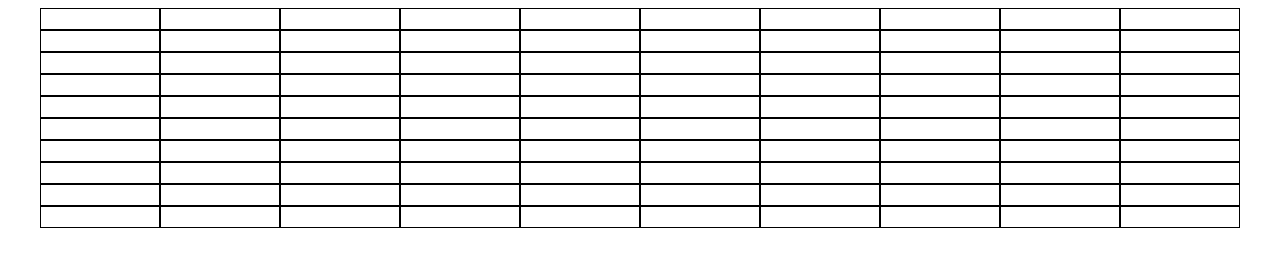
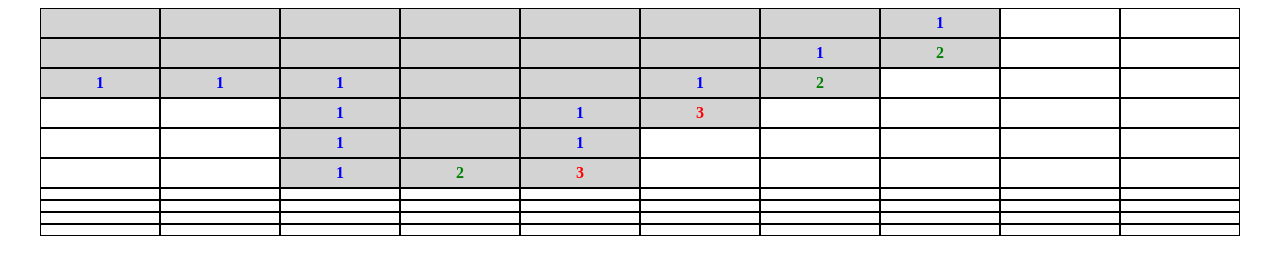
Before and after one commit to IlyaKhokhanov/rs-school, a website built with webpack: page minesweeper/src/index.html in a window 1280 px wide. Both pictures are taken after a click on the element 100 px from the left and 19 px from the top of the page. Built offline with nearby package versions, Linux system fonts and the light colour scheme.

Commit message:
feat: add basic logic for board minesweeper

```diff
--- a/minesweeper/src/js/Board.js
+++ b/minesweeper/src/js/Board.js
@@ -1,5 +1,6 @@
 import Cell from './Cell';
 import { addElement, getRandom } from './utilits';
+import { checkForPlaint, getNearbyCells } from './boardUtilits';
 
 export default class Board {
   matrix = [];
@@ -9,11 +10,9 @@ export default class Board {
   constructor(container, length) {
     this.container = container;
     this.length = length;
-    const boardElement = addElement('div', 'board');
-    this.container.append(boardElement);
 
     this.addMatrix(length);
-    this.addCells(boardElement);
+    this.addCells();
   }
 
   addMatrix(length) {
@@ -26,13 +25,55 @@ export default class Board {
     }
   }
 
-  addCells(boardElement) {
+  addCells() {
+    const boardElement = addElement('div', 'board');
+    this.container.append(boardElement);
+
     this.matrix.forEach((arr) => {
       arr.forEach((elem) => {
         const cellElement = addElement('div', 'cell');
         cellElement.textContent = '';
         cellElement.addEventListener('click', () => {
-          this.addBombs(elem.x, elem.y);
+          this.clickHandler(elem.x, elem.y);
+        });
+        cellElement.addEventListener('contextmenu', (e) => {
+          e.preventDefault();
+          this.addFlag(elem.x, elem.y);
+        });
+        boardElement.append(cellElement);
+      });
+    });
+  }
+
+  updateCells() {
+    this.container.innerHTML = '';
+    const boardElement = addElement('div', 'board');
+    this.container.append(boardElement);
+
+    this.matrix.forEach((arr) => {
+      arr.forEach((elem) => {
+        const cellElement = addElement('div', 'cell');
+        if (elem.isFlag) {
+          cellElement.textContent = '🚩';
+        }
+        if (elem.isOpen) {
+          if (!elem.value) {
+            cellElement.textContent = '';
+          } else if (elem.isFlag) {
+            cellElement.textContent = '🚩';
+          } else if (elem.value === true) {
+            cellElement.textContent = '💥';
+          } else if (elem.value > 0) {
+            cellElement.textContent = elem.value;
+          }
+          cellElement.classList.add(`cell${elem.value}`);
+        }
+        cellElement.addEventListener('click', () => {
+          this.clickHandler(elem.x, elem.y);
+        });
+        cellElement.addEventListener('contextmenu', (e) => {
+          e.preventDefault();
+          this.addFlag(elem.x, elem.y);
         });
         boardElement.append(cellElement);
       });
@@ -40,24 +81,123 @@ export default class Board {
   }
 
   addBombs(x, y) {
-    let totalBombs = this.length;
+    let totalBombs = this.length * 1.6;
 
     while (totalBombs) {
       const randomX = getRandom(this.length - 1);
       const randomY = getRandom(this.length - 1);
 
-      if (
-        x !== randomX &&
-        x - 1 !== randomX &&
-        x + 1 !== randomX &&
-        y !== randomY &&
-        y - 1 !== randomY &&
-        y + 1 !== randomY
-      ) {
+      if (checkForPlaint(this.matrix, x, y, randomX, randomY)) {
         this.matrix[randomY][randomX].value = true;
         totalBombs -= 1;
       }
     }
-    console.log(this.matrix[y][x]);
+    this.addCellsValue();
+  }
+
+  clickEmptyCell(x, y) {
+    getNearbyCells(this.matrix, x, y).forEach((cell) => {
+      if (cell && !cell.isOpen) {
+        if (cell.value !== true) {
+          if (cell.value === 0) {
+            cell.open();
+            this.clickEmptyCell(cell.x, cell.y);
+          }
+          if (cell.value > 0) {
+            cell.open();
+          }
+        }
+      }
+    });
+  }
+
+  clickNumberCells(x, y) {
+    const arrCells = getNearbyCells(this.matrix, x, y);
+    const arrFlag = arrCells.filter((cell) => cell?.isFlag);
+    if (this.matrix[y][x].value === arrFlag.length) {
+      arrCells.forEach((cell) => {
+        if (cell && cell.value !== true) {
+          cell.open();
+          if (cell.value === 0) {
+            cell.open();
+            this.clickEmptyCell(cell.x, cell.y);
+          }
+        }
+      });
+    }
+  }
+
+  addFlag(x, y) {
+    const elem = this.matrix[y][x];
+    if (!elem.isOpen) {
+      elem.isFlag = elem.isFlag ? false : true;
+    }
+    this.updateCells();
+  }
+
+  openBombs() {
+    this.matrix.forEach((arr, y) => {
+      arr.forEach((cell, x) => {
+        if (this.matrix[y][x].value === true) {
+          this.matrix[y][x].open();
+        }
+      });
+    });
+  }
+
+  addCellsValue() {
+    this.matrix.forEach((arr, y) => {
+      arr.forEach((cell, x) => {
+        const val1 = this.matrix[y - 1]?.[x - 1]?.value;
+        const val2 = this.matrix[y - 1]?.[x]?.value;
+        const val3 = this.matrix[y - 1]?.[x + 1]?.value;
+        const val4 = this.matrix[y]?.[x - 1]?.value;
+        const val5 = this.matrix[y]?.[x + 1]?.value;
+        const val6 = this.matrix[y + 1]?.[x - 1]?.value;
+        const val7 = this.matrix[y + 1]?.[x]?.value;
+        const val8 = this.matrix[y + 1]?.[x + 1]?.value;
+
+        const countBombs = [
+          val1,
+          val2,
+          val3,
+          val4,
+          val5,
+          val6,
+          val7,
+          val8,
+        ].filter((el) => el === true).length;
+        if (this.matrix[y][x].value !== true) {
+          this.matrix[y][x].value = countBombs;
+        }
+      });
+    });
+  }
+
+  clickHandler(x, y) {
+    const elem = this.matrix[y][x];
+
+    if (this.isFirstClick) {
+      this.addBombs(x, y);
+      this.isFirstClick = false;
+    }
+
+    if (!elem.isOpen && !elem.isFlag) {
+      elem.open();
+      if (elem.value === 0) {
+        this.clickEmptyCell(x, y);
+      }
+
+      if (elem.value === true) {
+        this.openBombs(x, y);
+      }
+
+      this.updateCells();
+    }
+
+    if (elem.isOpen && elem.value > 0) {
+      this.clickNumberCells(x, y);
+      this.updateCells();
+    }
   }
 }
--- a/minesweeper/src/js/Cell.js
+++ b/minesweeper/src/js/Cell.js
@@ -1,9 +1,14 @@
 export default class Cell {
-  constructor(board, x, y, value = '', isOpen = false) {
+  constructor(board, x, y, value = 0, isOpen = false, isFlag = false) {
     this.board = board;
     this.x = x;
     this.y = y;
     this.value = value;
     this.isOpen = isOpen;
+    this.isFlag = isFlag;
+  }
+
+  open() {
+    this.isOpen = true;
   }
 }
--- /dev/null
+++ b/minesweeper/src/js/boardUtilits.js
@@ -0,0 +1,26 @@
+export function checkForPlaint(matrix, x, y, randomX, randomY) {
+  return (
+    matrix[y]?.[x] !== matrix[randomY]?.[randomX] &&
+    matrix[y - 1]?.[x - 1] !== matrix[randomY]?.[randomX] &&
+    matrix[y - 1]?.[x] !== matrix[randomY]?.[randomX] &&
+    matrix[y - 1]?.[x + 1] !== matrix[randomY]?.[randomX] &&
+    matrix[y]?.[x - 1] !== matrix[randomY]?.[randomX] &&
+    matrix[y]?.[x + 1] !== matrix[randomY]?.[randomX] &&
+    matrix[y + 1]?.[x - 1] !== matrix[randomY]?.[randomX] &&
+    matrix[y + 1]?.[x] !== matrix[randomY]?.[randomX] &&
+    matrix[y + 1]?.[x + 1] !== matrix[randomY]?.[randomX]
+  );
+}
+
+export function getNearbyCells(matrix, x, y) {
+  const cell1 = matrix[y - 1]?.[x - 1];
+  const cell2 = matrix[y - 1]?.[x];
+  const cell3 = matrix[y - 1]?.[x + 1];
+  const cell4 = matrix[y]?.[x - 1];
+  const cell5 = matrix[y]?.[x + 1];
+  const cell6 = matrix[y + 1]?.[x - 1];
+  const cell7 = matrix[y + 1]?.[x];
+  const cell8 = matrix[y + 1]?.[x + 1];
+
+  return [cell1, cell2, cell3, cell4, cell5, cell6, cell7, cell8];
+}
--- a/minesweeper/src/js/utilits.js
+++ b/minesweeper/src/js/utilits.js
@@ -7,7 +7,3 @@ export function addElement(tagName, className) {
   elem.classList.add(className);
   return elem;
 }
-
-// export function checkCells(x, y, matrix, callback) {
-//   let count = 0
-// }
--- a/minesweeper/src/style.scss
+++ b/minesweeper/src/style.scss
@@ -7,9 +7,64 @@
   width: 100%;
   display: grid;
   grid-template-columns: repeat(10, 1fr);
+
+  .cell {
+    display: flex;
+    align-items: center;
+    justify-content: center;
+    padding: 5px;
+    border: 1px solid black;
+    font-weight: 700;
+    cursor: pointer;
+
+    &.celltrue {
+      background-color: lightgray;
+      color: black;
+    }
+
+    &.cell0 {
+      background-color: lightgray;
+      color: rgb(0, 0, 255);
+    }
+
+    &.cell1 {
+      background-color: lightgray;
+      color: rgb(0, 0, 255);
+    }
+
+    &.cell2 {
+      background-color: lightgray;
+      color: rgb(0, 128, 0);
+    }
+
+    &.cell3 {
+      background-color: lightgray;
+      color: rgb(255, 0, 0);
+    }
+
+    &.cell4 {
+      background-color: lightgray;
+      color: rgb(0, 0, 139);
+    }
+
+    &.cell5 {
+      background-color: lightgray;
+      color: rgb(165, 42, 42);
+    }
+
+    &.cell6 {
+      background-color: lightgray;
+      color: rgb(59, 218, 202);
+    }
+
+    &.cell7 {
+      background-color: lightgray;
+      color: rgb(0, 0, 0);
+    }
+
+    &.cell8 {
+      background-color: lightgray;
+      color: rgb(255, 255, 255);
+    }
+  }
 }
-
-.cell {
-  padding: 10px;
-  border: 1px solid black;
-}
```
